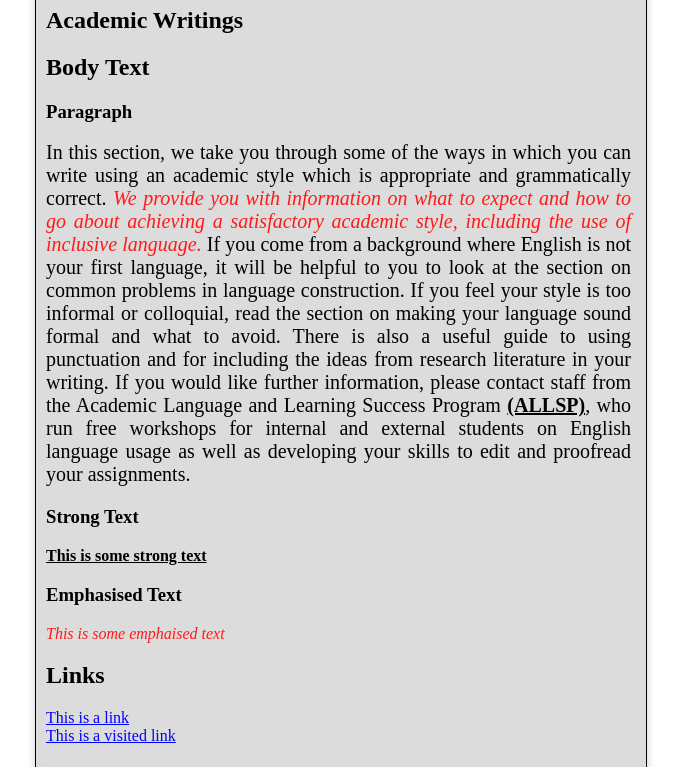
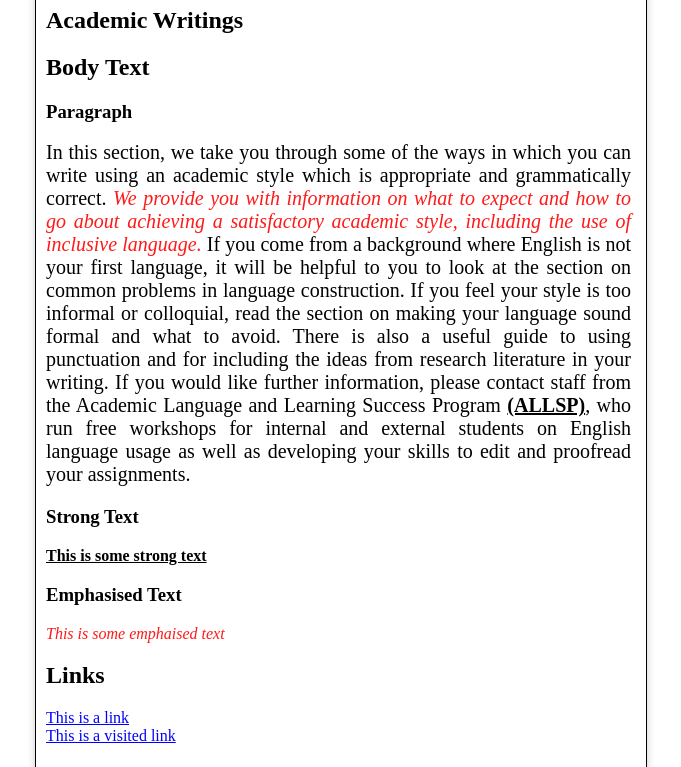
Before and after one commit to s310416/component-design-dreamers-, a plain HTML site: page index.html in a window 1280 px wide. Shown: the part 94-861 px from the top of the page, without its empty margins (299-980 px from the left). Drawn offline with Linux system fonts and the light colour scheme.

Commit message:
change in css

```diff
--- a/card.css
+++ b/card.css
@@ -7,7 +7,7 @@ main {
 main {
 	padding-left: 10px;
 	margin-left: 10px;
-  background-color: #DCDCDC;
+  background-color: white;
   height: auto;
   border-radius: 10px;
   border: 1px solid black;
```
